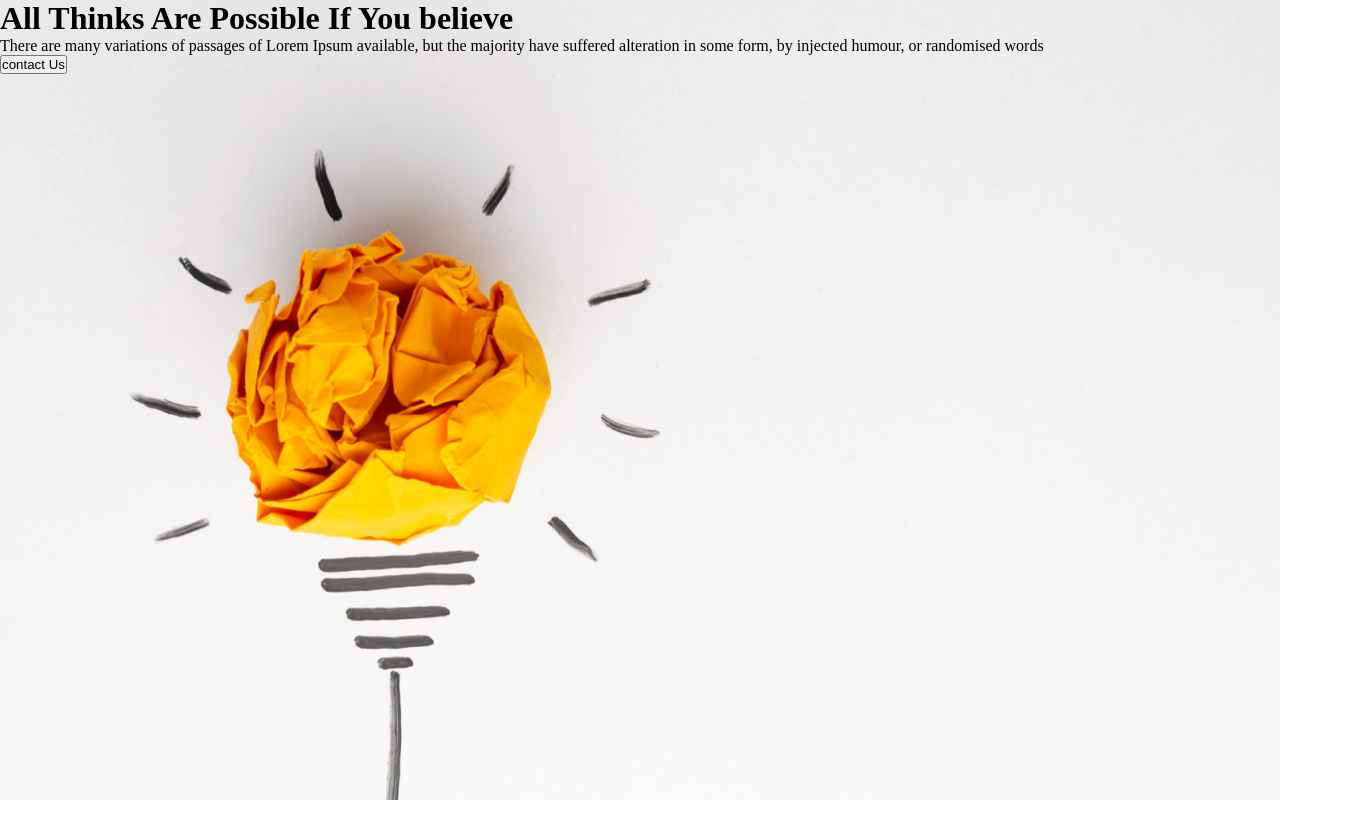
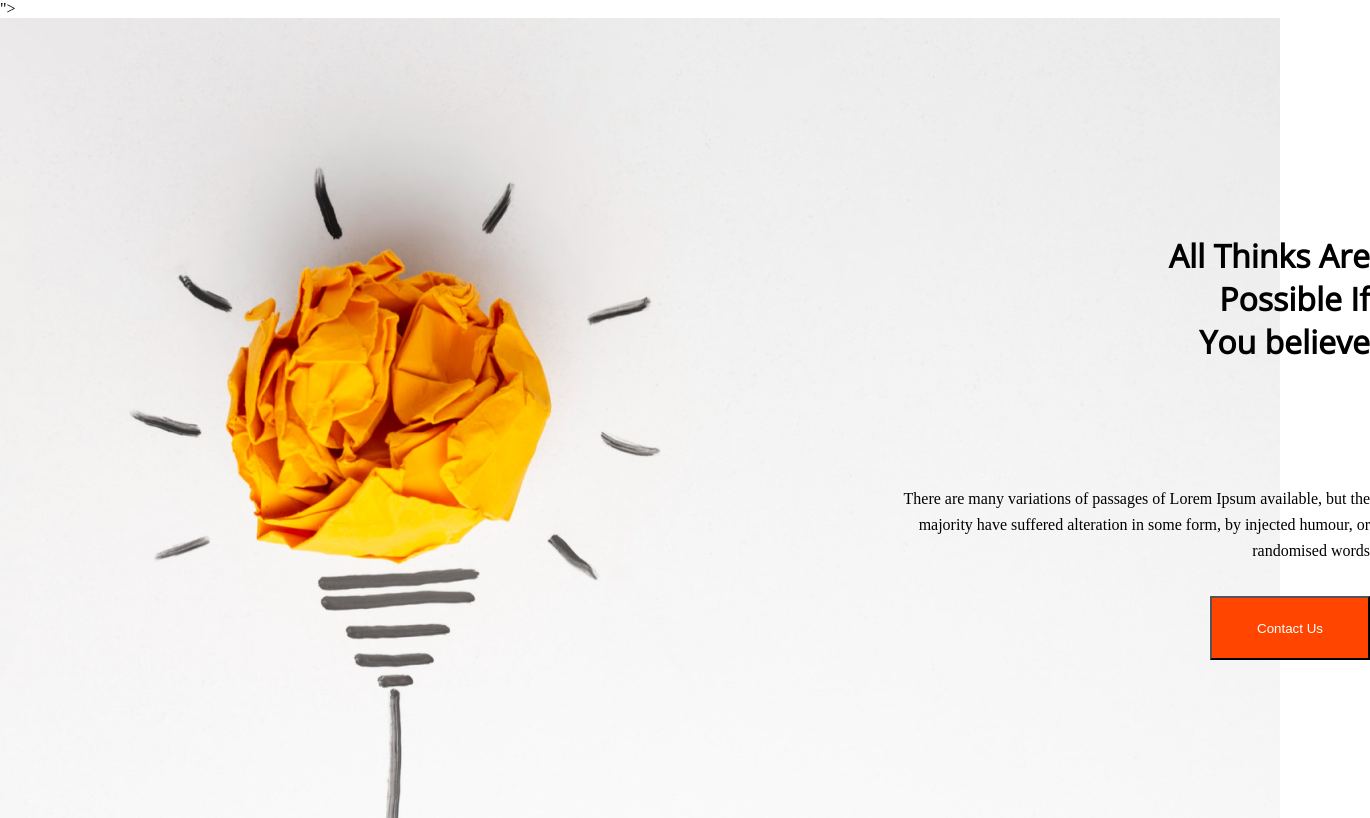
Before and after one commit to sakibalmaruf/my-new-year, a plain HTML site: page index.html in a window 1280 px wide. Shown: the whole page, 1370 px wide, since content can reach past the window. Drawn offline with nearby package versions, Linux system fonts and the light colour scheme.

Commit message:
first commit

```diff
--- a/index.html
+++ b/index.html
@@ -7,19 +7,28 @@
   <meta name="viewport" content="width=device-width, initial-scale=1.0">
   <title>my-new-year</title>
   <link rel="stylesheet" href="style.css">
+  <link rel="stylesheet" href="<link rel="preconnect" href="https://fonts.googleapis.com"><link rel="preconnect" href="https://fonts.gstatic.com" crossorigin><link href="https://fonts.googleapis.com/css2?family=Open+Sans&display=swap" rel="stylesheet">">
 </head>
 
 <body>
   <!-- Header contact with image -->
   <div class="header">
     <div class="header-text">
-      <h1>All Thinks Are Possible If You believe</h1>
-      <p>There are many variations of passages of Lorem Ipsum available, but the majority have suffered alteration in
+      <h1 class="header-text1">All Thinks Are <br>
+        Possible If <br>
+        You believe</h1>
+      <p class="header-text2">There are many variations of passages of Lorem Ipsum available, but the majority have suffered alteration in
         some form, by injected humour, or randomised words</p>
-      <button class="button"> contact Us </button>
+      <button class="header-button"> Contact Us </button>
     </div>
+  </div>
+<!-- main section -->
+  <main>
+    <div>
 
-  </div>
+    </div>
+  </main>
+
 </body>
 
 </html>
--- a/style.css
+++ b/style.css
@@ -1,16 +1,58 @@
-*{
+* {
   margin: 0px;
   padding: 0px;
 }
+
 /* header style */
-.header{
+.header {
+  display: 100%;
   width: 100vw;
   height: 100vh;
   position: relative;
   background-image: url('images/banner/banner1.png');
   background-repeat: no-repeat;
+  display: flexbox;
 }
-.header-text{
+
+.header-text {
+  text-align: right;
 
 
 }
+
+.header-text1 {
+  position: absolute;
+  text-align: right;
+  width: 525px;
+  font-size: 700;
+  height: 228px;
+  left: 845px;
+  top: 216px;
+  border-radius: null;
+  font-family: 'Open Sans', sans-serif;
+
+}
+.header-text2{
+  position: absolute;
+width: 494px;
+height: 78px;
+left: 876px;
+top: 468px;
+
+font-family: 'Work Sans';
+font-style: normal;
+font-weight: 400;
+font-size: 16px;
+line-height: 26px;
+text-align: right;
+
+}
+.header-button{
+  position: absolute;
+  width: 160px;
+  height: 64px;
+  left: 1210px;
+  top: 578px;
+  background-color: orangered;
+  color: white;
+}
```
